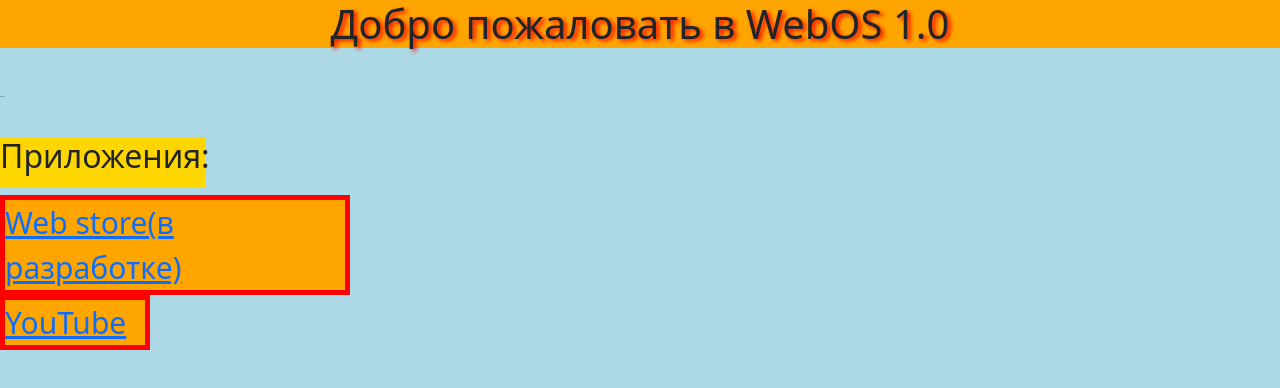
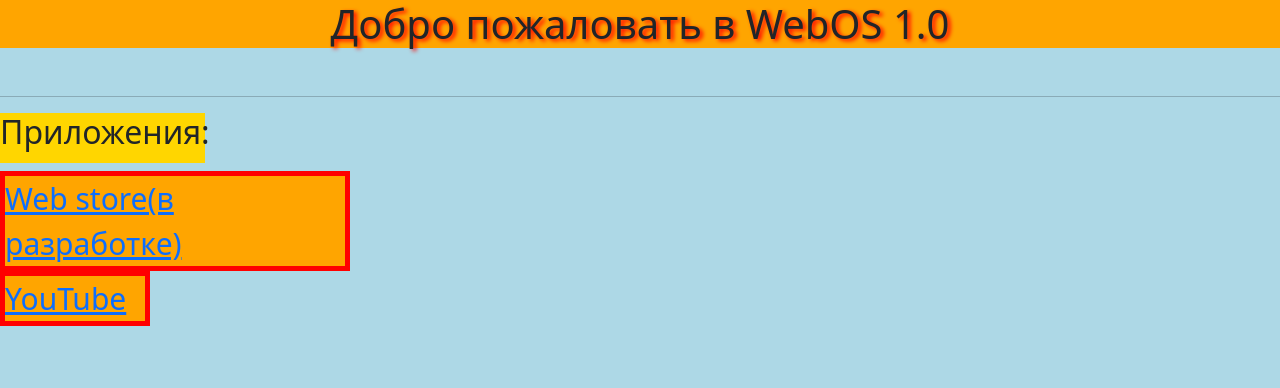
Before and after one commit to CystalGame/CystalGame.github.io, a plain HTML site: page index.html in a window 1280 px wide. Drawn offline with nearby package versions, Linux system fonts and the light colour scheme.

Commit message:
Update index.html

```diff
--- a/index.html
+++ b/index.html
@@ -19,8 +19,7 @@
   <body>
     <h1 style="background-color:orange;text-align:center;text-shadow:3px 2px 4px red;">Добро пожаловать в WebOS 1.0</h1>
     <br/>
-    <hr width="5px"/>
-    <br/>
+    <hr height="3px"/>
     <h2 style="background-color:#FFD600;width:205px;height:50px;">Приложения:</h2>
     <div style="background-color:orange;font-size:30px;width:350px;border:5px solid red;">
       <a href="store.html">Web store(в разработке)</a>
```
